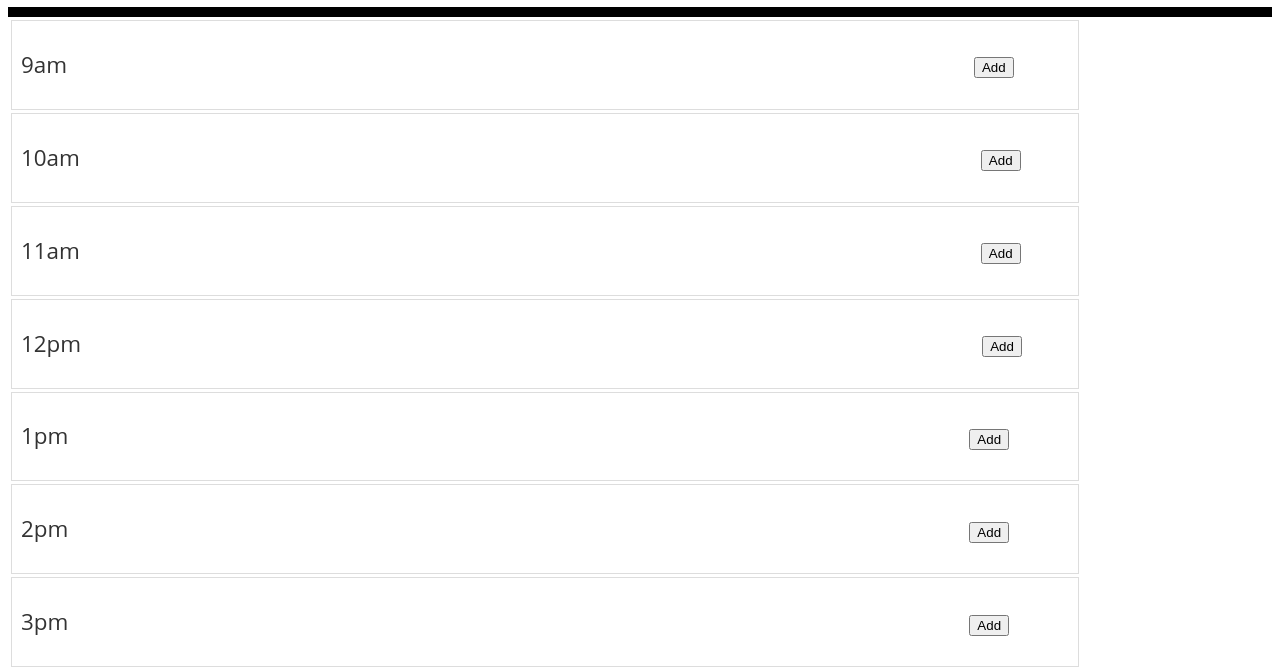
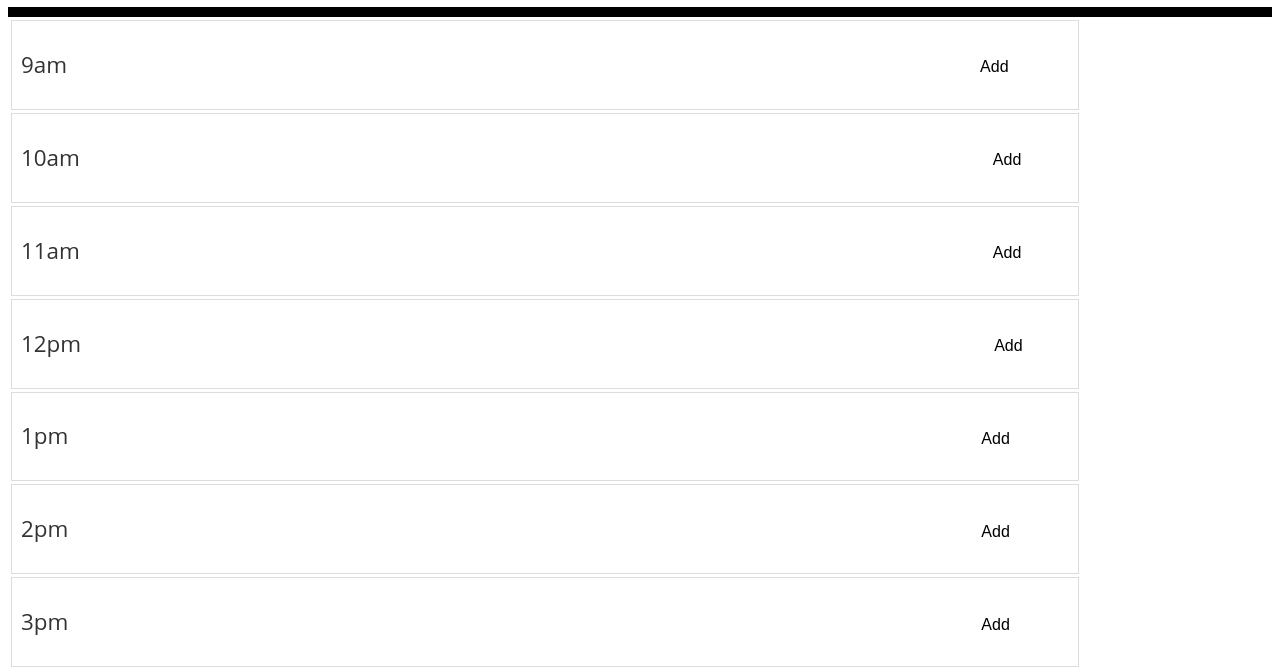
Before and after one commit to RahmatullahZadran/TheCalendar, a plain HTML site: page index.html in a window 1280 px wide. Shown: the part 278-945 px from the top of the page. Drawn offline with nearby package versions, Linux system fonts and the light colour scheme.

Commit message:
fixing errors within the buttons

```diff
--- a/index.html
+++ b/index.html
@@ -31,15 +31,15 @@
 
     <div">
       <ol id="selectable">
-        <li class="ui-widget-content">9am    <input class="input" type="text"> <button>Add</button></li>
-        <li class="ui-widget-content">10am   <input class="input" type="text"><button>Add</button></li>
-        <li class="ui-widget-content">11am   <input class="input" type="text"><button>Add</button></li>
-        <li class="ui-widget-content">12pm   <input class="input" type="text"><button>Add</button></li>
-        <li class="ui-widget-content">1pm    <input class="input" type="text"><button>Add</button></li>
-        <li class="ui-widget-content">2pm    <input class="input" type="text"><button>Add</button></li>
-        <li class="ui-widget-content">3pm    <input class="input" type="text"><button>Add</button></li>
-        <li class="ui-widget-content">4pm    <input class="input" type="text"><button>Add</button></li>
-        <li class="ui-widget-content">5pm    <input class="input" type="text"><button>Add</button></li>
+        <li class="ui-widget-content">9am    <input class="input" type="text"><button class="button" >Add</button></li>
+        <li class="ui-widget-content">10am   <input class="input" type="text"><button class="button" >Add</button></li>
+        <li class="ui-widget-content">11am   <input class="input" type="text"><button class="button" >Add</button></li>
+        <li class="ui-widget-content">12pm   <input class="input" type="text"><button class="button" >Add</button></li>
+        <li class="ui-widget-content">1pm    <input class="input" type="text"><button class="button" >Add</button></li>
+        <li class="ui-widget-content">2pm    <input class="input" type="text"><button class="button" >Add</button></li>
+        <li class="ui-widget-content">3pm    <input class="input" type="text"><button class="button" >Add</button></li>
+        <li class="ui-widget-content">4pm    <input class="input" type="text"><button class="button" >Add</button></li>
+        <li class="ui-widget-content">5pm    <input class="input" type="text"><button class="button" >Add</button></li>
       </ol>
     </div>
 
--- a/style.css
+++ b/style.css
@@ -71,9 +71,22 @@ body {
     transition: all 0.3s ease-in-out;
   }
 
+  .button {
+    background-color: transparent;
+    border: none;
+    color: black;
+    padding: 10px;
+    text-align: center;
+    text-decoration: none;
+    display: inline-block;
+    font-size: 16px;
+    margin: 4px 2px;
+    cursor: pointer;
+  }
+
 
   #feedback { font-size: 1.4em; }
   #selectable .ui-selecting { background: #FECA40; }
-  #selectable .ui-selected { background: #F39814; color: transparent; }
+  #selectable .ui-selected { background: #F39814; color: white; }
   #selectable {  list-style-type: none; margin: 0; padding: 0; width: 85%; }
   #selectable li { margin: 3px; padding: 0.4em; font-size: 1.4em; height: 70px; }
```
Also changed, not shown: uploadpic.jpg (added).
